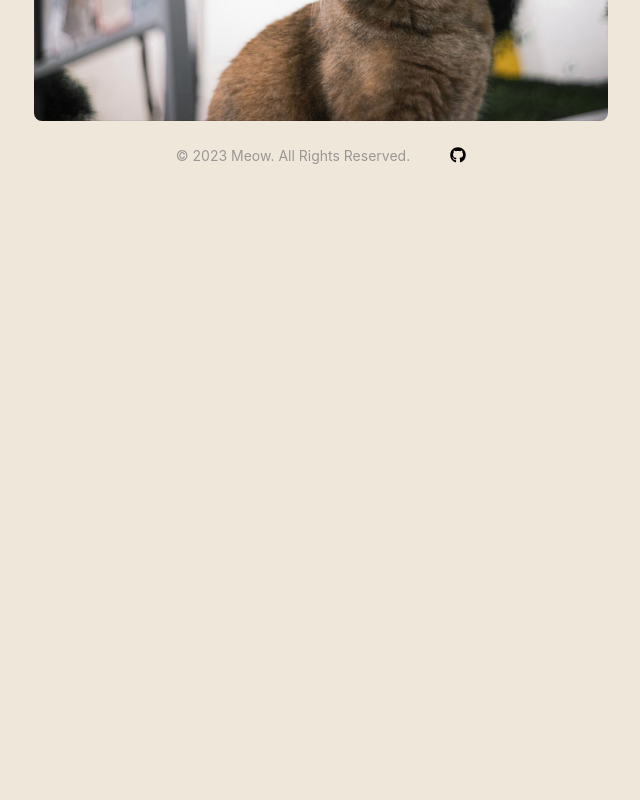
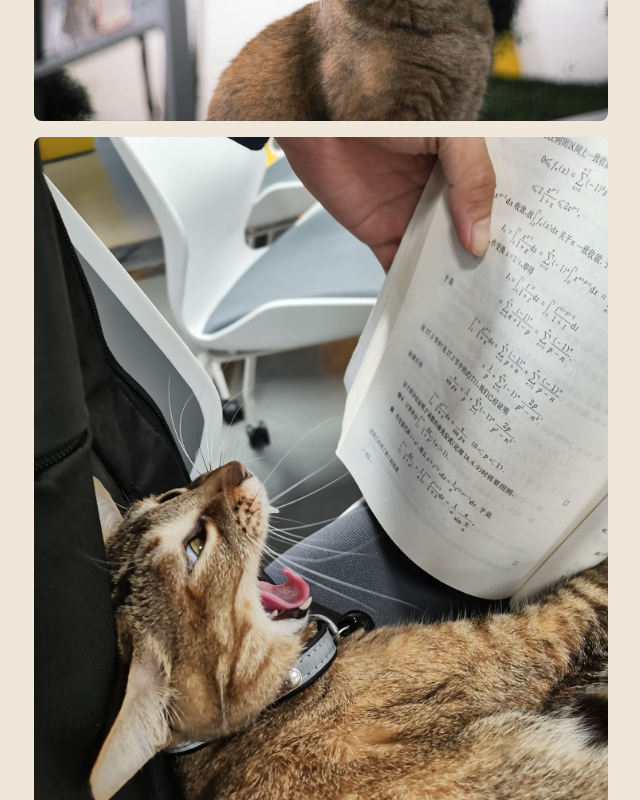
Before and after one commit to Tloops/Meow, a Next.js app: page /cats/makou in a window 1280 px wide. Shown: the part 4180-4980 px from the top of the page, without its empty margins (319-959 px from the left). Before the commit the page ends 4378 px from the top, so only its background shows below. Built offline with nearby package versions, Linux system fonts and the light colour scheme.

Commit message:
feat: add makou's image

```diff
--- a/src/pages/cats/makou.tsx
+++ b/src/pages/cats/makou.tsx
@@ -78,6 +78,7 @@ const Makou = () => {
           <CatImage src='/images/cats/makou/makou-5.jpg' alt='麻酱'/>
           <CatImage src='/images/cats/makou/makou-6.jpeg' alt='麻酱'/>
           <CatImage src='/images/cats/makou/makou-7.jpg' alt='麻酱'/>
+          <CatImage src='/images/cats/makou/makou-8.jpg' alt='麻酱'/>
         </Section>
       </Container>
     </Layout>
```
Also changed, not shown: public/images/cats/makou/makou-8.jpg (added).
